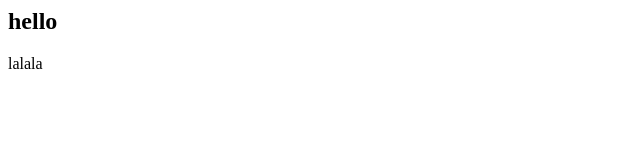
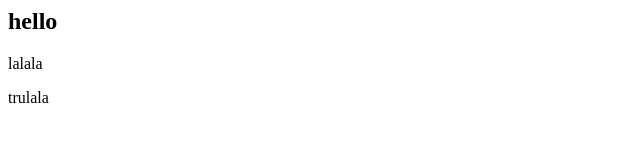
Before and after one commit to AlexGogolevSecond/demo123, a plain HTML site: page index.html in a window 1280 px wide. Shown: the full height of the page, 0-640 px from the left. Drawn offline with Linux system fonts and the light colour scheme.

Commit message:
changed index

```diff
--- a/index.html
+++ b/index.html
@@ -2,6 +2,7 @@
 	<body>
 		<h2>hello</h2>
 		<p>lalala
+		<p>trulala
 	</body>
 
 </html>
```
